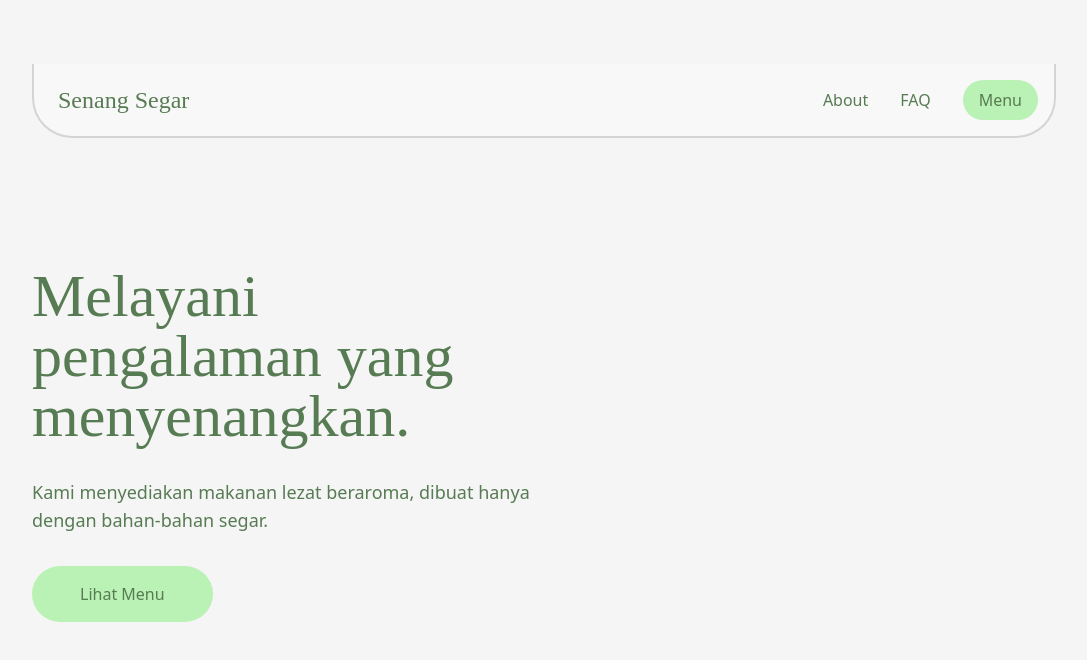
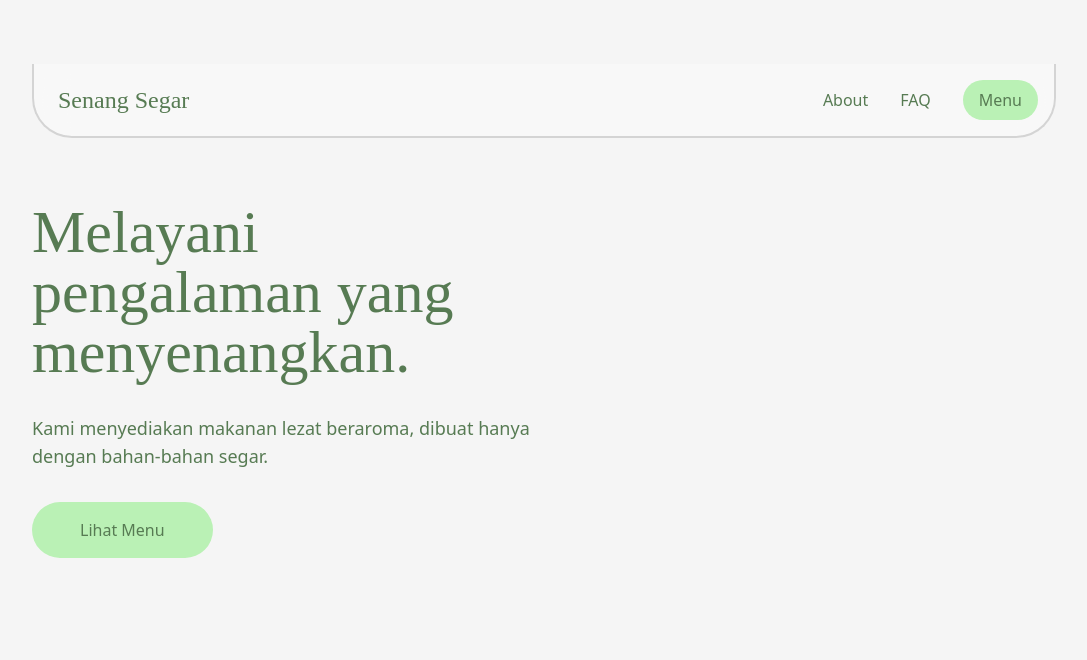
Before and after one commit to pnxl/senangsegar, a Nuxt app: page / in a window 1280 px wide. Shown: the top 660 px of the page, without its empty margins (96-1183 px from the left). Built offline with nearby package versions, Linux system fonts and the light colour scheme.

Commit message:
chore: move margin positioning to default.vue

```diff
--- a/pages/index.vue
+++ b/pages/index.vue
@@ -2,7 +2,7 @@
   <div class="min-h-screen min-w-full flex flex-col gap-y-4">
     <div class="flex flex-col gap-y-8">
       <h1
-        class="font-display text-3xl mt-16 sm:text-4xl md:text-5xl lg:text-6xl font-medium w-1/2 dark:text-brand-light"
+        class="font-display text-3xl sm:text-4xl md:text-5xl lg:text-6xl font-medium w-1/2 dark:text-brand-light"
       >
         Melayani pengalaman yang menyenangkan.
       </h1>
```
